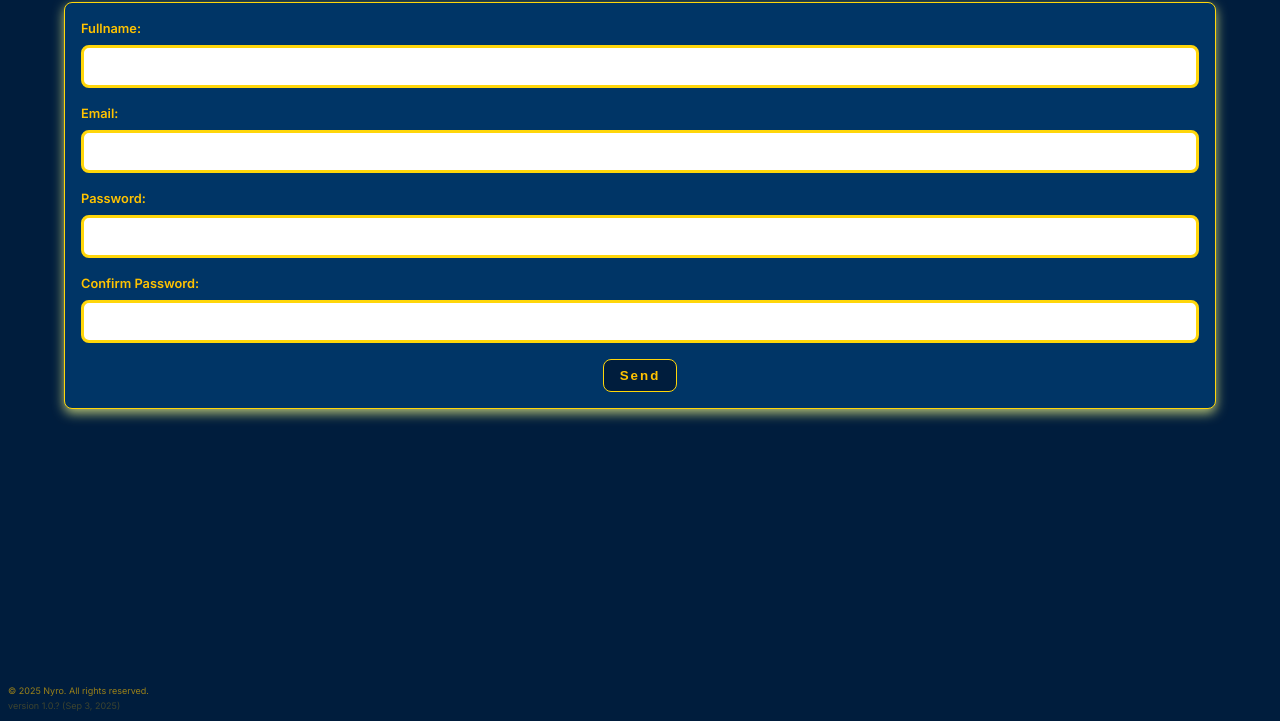
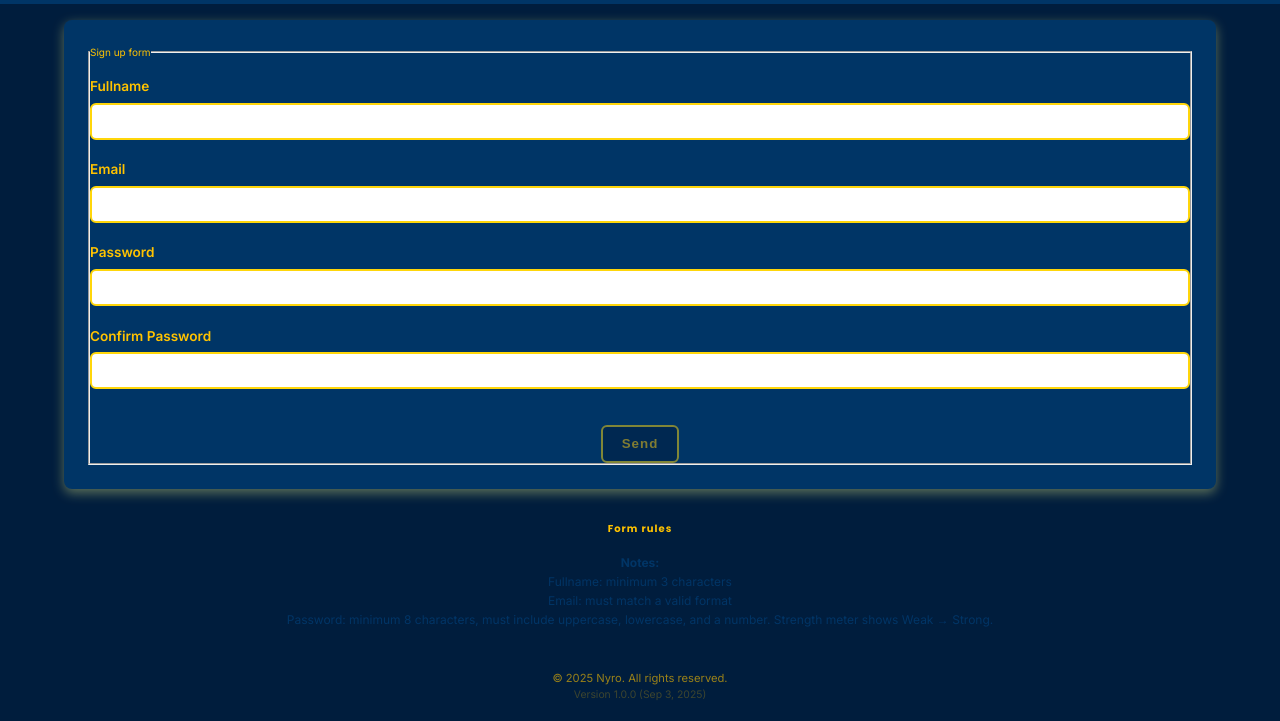
Before and after one commit to Kopi-Naparan1/2_FormGuard, a website: page index.html in a window 1280 px wide. Shown: the part 79-800 px from the top of the page. Drawn offline with Linux system fonts and the light colour scheme.

Commit message:
v1.0.6_CSS,HTML, and TS improvement

```diff
--- a/css/resets.css
+++ b/css/resets.css
@@ -27,6 +27,7 @@ a {
   --color-bg-lightest: #003566;
   --color-highlight: #ffd60a;
   --color-text: #ffc300;
+  --color-text-muted: #003566;
 
   --font-heading: "Poppins", sans-serif;
   --font-body: "Inter", sans-serif;
--- a/css/style.css
+++ b/css/style.css
@@ -1,77 +1,139 @@
+/* ----------------------------------
+   Header
+---------------------------------- */
 .title {
   text-align: center;
-  letter-spacing: -2px;
+  letter-spacing: -1px;
+  font-weight: 800;
 }
 
 header {
   background-color: var(--color-bg-lightest);
   max-width: 100vw;
+  padding: 1rem 0;
 }
 
+/* ----------------------------------
+   Form
+---------------------------------- */
 form {
-  align-content: center;
-  max-width: 90vw;
-  margin: 30px auto;
-  padding: 1rem;
+  max-width: 90%;
+  margin: 2rem auto;
+  padding: 1.5rem;
   background-color: var(--color-bg-lightest);
   border: 1px solid var(--color-highlight);
   border-radius: 8px;
-  box-shadow: 0 4px 12px rgba(233, 240, 132, 0.8);
+  box-shadow: 0 4px 12px rgba(233, 240, 132, 0.4);
 }
 
+#signupForm {
+  margin-top: 1rem;
+  border: 0;
+}
+
+/* ----------------------------------
+   Form groups & labels
+---------------------------------- */
 .form-group {
   display: flex;
   flex-direction: column;
-  align-items: stretch;
-  margin-bottom: 16px;
+  margin-bottom: 1.2rem;
 }
 
 .form-group label {
-  width: 100%;
-  margin-bottom: 5px;
-  text-align: left;
+  margin-bottom: 0.3rem;
   font-weight: 600;
-  font-size: 0.8rem;
+  font-size: 0.85rem;
+  color: var(--color-text, #001d3d);
 }
 
+/* ----------------------------------
+   Inputs
+---------------------------------- */
 .form-group input {
-  color: var(#001d3d);
-  font-weight: 600;
-  flex: 1;
-  padding: 0.8rem;
-  border: 3px solid var(--color-highlight);
-  border-radius: 8px;
-  box-sizing: border-box;
+  color: var(--color-bg-lighter);
+  font-weight: 650;
+  padding: 0.7rem;
+  border: 2px solid var(--color-highlight);
+  border-radius: 6px;
   width: 100%;
+  font-size: 0.6rem;
   letter-spacing: 2px;
-  font-size: 0.7rem;
+  transition: border-color 0.2s, box-shadow 0.2s;
+}
+
+.form-group input:focus {
+  outline: none;
+  border-color: var(--color-accent, #0077cc);
+  box-shadow: 0 0 0 3px rgba(0, 119, 204, 0.2);
+}
+
+/* ----------------------------------
+   Buttons
+---------------------------------- */
+.send-button-class {
+  text-align: center;
 }
 
 .send-button {
-  display: block;
-  align-items: center;
-  padding: 0.5rem 1rem;
-  border: var(--color-highlight);
-  margin: 0 auto;
+  display: inline-block;
+  padding: 0.6rem 1.2rem;
+  margin: 1rem auto 0;
   background-color: var(--color-bg-lighter);
   color: var(--color-text);
-  border: 1px solid var(--color-highlight);
-  border-radius: 8px;
+  border: 2px solid var(--color-highlight);
+  border-radius: 6px;
   cursor: pointer;
-  letter-spacing: 2px;
+  letter-spacing: 1px;
   font-weight: 700;
+  transition: background-color 0.2s, transform 0.1s;
 }
 
+.send-button:hover:enabled {
+  background-color: var(--color-highlight);
+  color: #fff;
+  transform: translateY(-1px);
+}
+
+.send-button:disabled {
+  opacity: 0.5;
+  cursor: not-allowed;
+}
+
+/* ----------------------------------
+   Notes
+---------------------------------- */
+.notes {
+  font-size: 0.75rem;
+  text-align: center;
+  margin: auto;
+  margin-top: 1rem;
+  color: var(--color-bg-lightest);
+  max-width: 90%;
+}
+
+.notes ul li::marker {
+  color: var(--color-bg-lighter, #fff); /* bullet color */
+  font-size: large; /* bullet size */
+}
+
+.visually-hidden {
+  margin-bottom: 1rem;
+  font-size: x-small;
+}
+
+/* ----------------------------------
+   Footer
+---------------------------------- */
 footer {
-  position: fixed;
-  bottom: 0;
-  width: 100%;
-  font-size: xx-small;
+  text-align: center;
+  font-size: 0.7rem;
   opacity: 0.6;
   padding: 0.5rem;
+  margin-top: 2rem;
 }
 
 .version {
-  font-size: xx-small;
+  font-size: 0.65rem;
   opacity: 0.4;
 }
--- a/index.html
+++ b/index.html
@@ -2,10 +2,14 @@
 <html lang="en">
   <head>
     <meta charset="UTF-8" />
-    <meta name="viewport" content="width=device-width, initial-scale=1.0" />
+    <meta name="viewport" content="width=device-width, initial-scale=1" />
     <meta http-equiv="X-UA-Compatible" content="IE=edge" />
-    <meta name="description" content="Your page description here" />
+    <meta
+      name="description"
+      content="FormGuard – Secure and user-friendly form validation"
+    />
     <title>FormGuard</title>
+    <!-- CSS resets first, then main styles -->
     <link rel="stylesheet" href="./css/resets.css" />
     <link rel="stylesheet" href="./css/style.css" />
   </head>
@@ -15,32 +19,125 @@
     </header>
 
     <main>
-      <form>
+      <form
+        id="signupForm"
+        novalidate
+        method="post"
+        autocomplete="off"
+        aria-labelledby="formTitle"
+      >
+        <fieldset>
+          <legend id="formTitle" class="visually-hidden">Sign up form</legend>
+
+          <!-- Fullname -->
           <div class="form-group">
-          <label for="fullname">Fullname: </label
-          ><input type="text" name="fullname" required />
+            <label for="fullname">Fullname</label>
+            <div class="input-row">
+              <input
+                id="fullname"
+                type="text"
+                name="fullname"
+                required
+                minlength="3"
+                autocomplete="name"
+                aria-describedby="fullnameHelp"
+              />
+              <span class="status" id="nameStatus" aria-hidden="true"></span>
             </div>
+
+            <p id="fullnameHelp" class="form-help" role="alert"></p>
+          </div>
+
+          <!-- Email -->
           <div class="form-group">
-          <label for="email">Email: </label>
-          <input type="email" name="email" required />
+            <label for="email">Email</label>
+            <div class="input-row">
+              <input
+                id="email"
+                type="email"
+                name="email"
+                required
+                inputmode="email"
+                autocomplete="email"
+                aria-describedby="emailHelp"
+              />
+              <span class="status" id="emailStatus" aria-hidden="true"></span>
             </div>
+
+            <p id="emailHelp" class="form-help" role="alert"></p>
+          </div>
+
+          <!-- Password -->
           <div class="form-group">
-          <label for="password">Password: </label
-          ><input type="password" name="password" required />
+            <label for="password">Password</label>
+            <div>
+              <input
+                id="password"
+                type="password"
+                name="password"
+                required
+                minlength="8"
+                autocomplete="new-password"
+                aria-describedby="passwordHelp"
+              />
+              <span
+                class="status"
+                id="passwordStatus"
+                aria-hidden="true"
+              ></span>
             </div>
+
+            <!-- Strength meter -->
+            <div class="pw-meter" aria-hidden="true">
+              <div class="pw-bar" id="pwBar"></div>
+            </div>
+            <p id="passwordHelp" class="form-help" role="alert"></p>
+          </div>
+
+          <!-- Confirm Password -->
           <div class="form-group">
-          <label for="confirmPassword">Confirm Password: </label
-          ><input type="password" name="confirmPassword" required />
+            <label for="confirmPassword">Confirm Password</label>
+            <div>
+              <input
+                id="confirmPassword"
+                type="password"
+                name="confirmPassword"
+                required
+                autocomplete="new-password"
+                aria-describedby="confirmHelp"
+              />
+              <span class="status" id="confirmStatus" aria-hidden="true"></span>
             </div>
+
+            <p id="confirmHelp" class="form-help" role="alert"></p>
+          </div>
+
+          <!-- Submit -->
           <div class="send-button-class">
-          <button class="send-button" type="submit">Send</button>
+            <button class="send-button" id="submitBtn" type="submit" disabled>
+              Send
+            </button>
           </div>
+        </fieldset>
       </form>
+
+      <section class="notes" aria-labelledby="notesTitle">
+        <h2 id="notesTitle" class="visually-hidden">Form rules</h2>
+        <strong>Notes:</strong>
+        <ul>
+          <li>Fullname: minimum 3 characters</li>
+          <li>Email: must match a valid format</li>
+          <li>
+            Password: minimum 8 characters, must include uppercase, lowercase,
+            and a number. Strength meter shows Weak → Strong.
+          </li>
+        </ul>
+      </section>
     </main>
 
     <footer>
       <p>&copy; 2025 Nyro. All rights reserved.</p>
-      <p class="version">version 1.0.? (Sep 3, 2025)</p>
+      <p class="version">Version 1.0.0 (Sep 3, 2025)</p>
     </footer>
 
     <script type="module" src="./js/main.js"></script>
```
Also changed, not shown: ts/main.ts (+24 -0 lines). Lines whose indentation alone changed are shown as unchanged.
